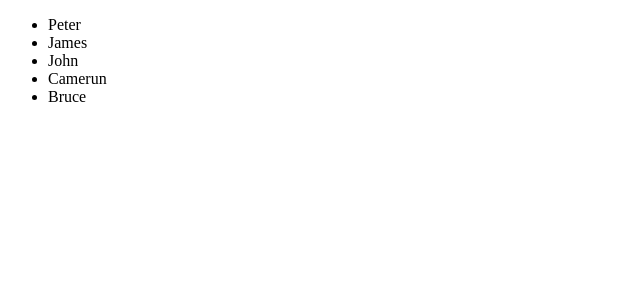
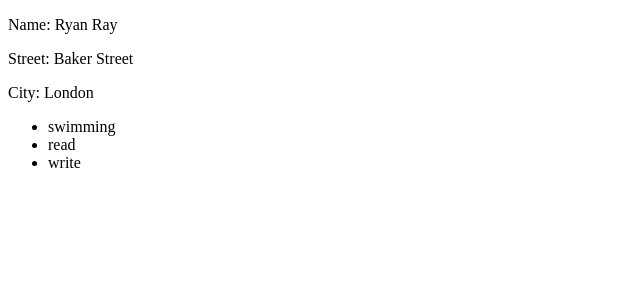
Before and after one commit to pierpaolozinisal/angular-firstapp, an Angular app: page / in a window 1280 px wide. Shown: the top 300 px of the page, without its empty margins (0-640 px from the left). Built offline with nearby package versions, Linux system fonts and the light colour scheme.

Commit message:
User per apprendere typescript

```diff
--- a/src/app/app.component.html
+++ b/src/app/app.component.html
@@ -1,3 +1,10 @@
-<ul>
-  <app-user *ngFor ='let user of users' [nameUser]="user"></app-user>
-</ul>
+<div>
+  <p>Name: {{name}}</p>
+  <p>Street: {{address.street}}</p>
+  <p>City: {{address.city}}</p>
+  <ul>
+      <li *ngFor="let hobby of hobbies">
+        {{ hobby }}
+      </li>
+  </ul>
+</div>
--- a/src/app/app.component.ts
+++ b/src/app/app.component.ts
@@ -6,5 +6,23 @@
   styleUrls: ['./app.component.css']
 })
 export class AppComponent {
-  users=['Peter', 'James','John', 'Camerun', 'Bruce'];
-}
+
+    name: string = "Ryan Ray";
+    age: number;
+    address: {
+      street: string;
+      city: string;
+      };
+    hobbies: string[];
+
+    constructor(){
+
+    this.age=28;
+    this.address = {
+      street: 'Baker Street',
+      city: 'London'
+    };
+    this.hobbies=['swimming','read','write'];
+
+    };
+};
```
